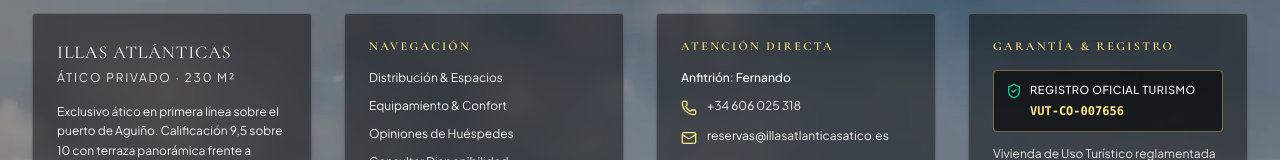
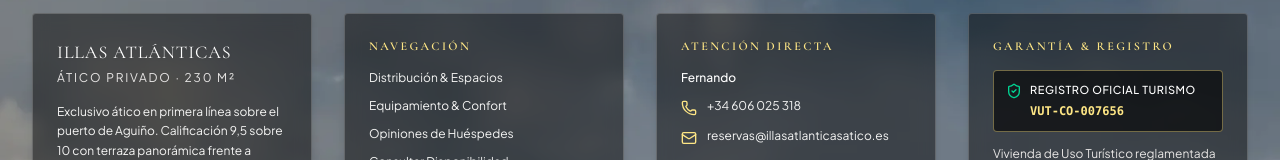
Before and after one commit to fmartinez31416/illas-atlanticas-web, a React (Vite) app: page / in a window 1280 px wide. Shown: the part 9911-10071 px from the top of the page. Built offline with nearby package versions, Linux system fonts and the light colour scheme; no server answers.

Commit message:
Anfitrión → Fernando en pie de página y guía de restaurantes

```diff
--- a/src/components/Footer.tsx
+++ b/src/components/Footer.tsx
@@ -176,7 +176,7 @@ export function Footer({ onOpenLegal }: FooterProps) {
             </h3>
             <div className="space-y-3 text-xs text-stone-100 font-light">
               <p className="text-white font-medium">
-                {t("Anfitrión:")} <span>Fernando</span>
+                <span>Fernando</span>
               </p>
               <div className="flex items-start gap-2.5">
                 <Phone className="w-4 h-4 text-amber-200 shrink-0 mt-0.5" />
--- a/src/components/GastroAndExperiences.tsx
+++ b/src/components/GastroAndExperiences.tsx
@@ -261,7 +261,7 @@ export function GastroAndExperiences() {
           {/* Local Restaurants Mini Guide */}
           <div className="mt-12">
             <h4 className="text-xs font-bold uppercase tracking-widest text-amber-500 mb-4">
-              {t("Restaurantes Recomendados por el Anfitrión en Aguiño & Ribeira")}
+              {t("Restaurantes Recomendados por Fernando en Aguiño & Ribeira")}
             </h4>
             <div className="grid grid-cols-1 sm:grid-cols-2 lg:grid-cols-4 gap-4">
               {getGastroRestaurants(lang).map((resto, idx) => (
--- a/src/i18n/ui.ts
+++ b/src/i18n/ui.ts
@@ -174,7 +174,7 @@ export const UI: Record<string, Record<Lang, string>> = {
   "Puesta de Sol sobre la Ría": { es: "Puesta de Sol sobre la Ría", en: "Sunset over the Estuary", gl: "Posta de Sol sobre a Ría" },
   "Reserva directa con anfitrión · Licencia VUT-CO-007656": { es: "Reserva directa con anfitrión · Licencia VUT-CO-007656", en: "Direct booking with host · Licence VUT-CO-007656", gl: "Reserva directa con anfitrión · Licenza VUT-CO-007656" },
   "Reserva directa con el anfitrión · Mejor tarifa oficial sin comisiones": { es: "Reserva directa con el anfitrión · Mejor tarifa oficial sin comisiones", en: "Direct booking with the host · Best official rate without commissions", gl: "Reserva directa co anfitrión · Mellor tarifa oficial sen comisións" },
-  "Restaurantes Recomendados por el Anfitrión en Aguiño & Ribeira": { es: "Restaurantes Recomendados por el Anfitrión en Aguiño & Ribeira", en: "Restaurants Recommended by the Host in Aguiño & Ribeira", gl: "Restaurantes Recomendados polo Anfitrión en Aguiño & Ribeira" },
+  "Restaurantes Recomendados por Fernando en Aguiño & Ribeira": { es: "Restaurantes Recomendados por Fernando en Aguiño & Ribeira", en: "Restaurants Recommended by Fernando in Aguiño & Ribeira", gl: "Restaurantes Recomendados por Fernando en Aguiño & Ribeira" },
   "Ría de Arousa": { es: "Ría de Arousa", en: "Ría de Arousa", gl: "Ría de Arousa" },
   "Ría de Pontevedra": { es: "Ría de Pontevedra", en: "Ría de Pontevedra", gl: "Ría de Pontevedra" },
   "Rúa Francisco Lorenzo Mariño, 93": { es: "Rúa Francisco Lorenzo Mariño, 93", en: "Rúa Francisco Lorenzo Mariño, 93", gl: "Rúa Francisco Lorenzo Mariño, 93" },
```
